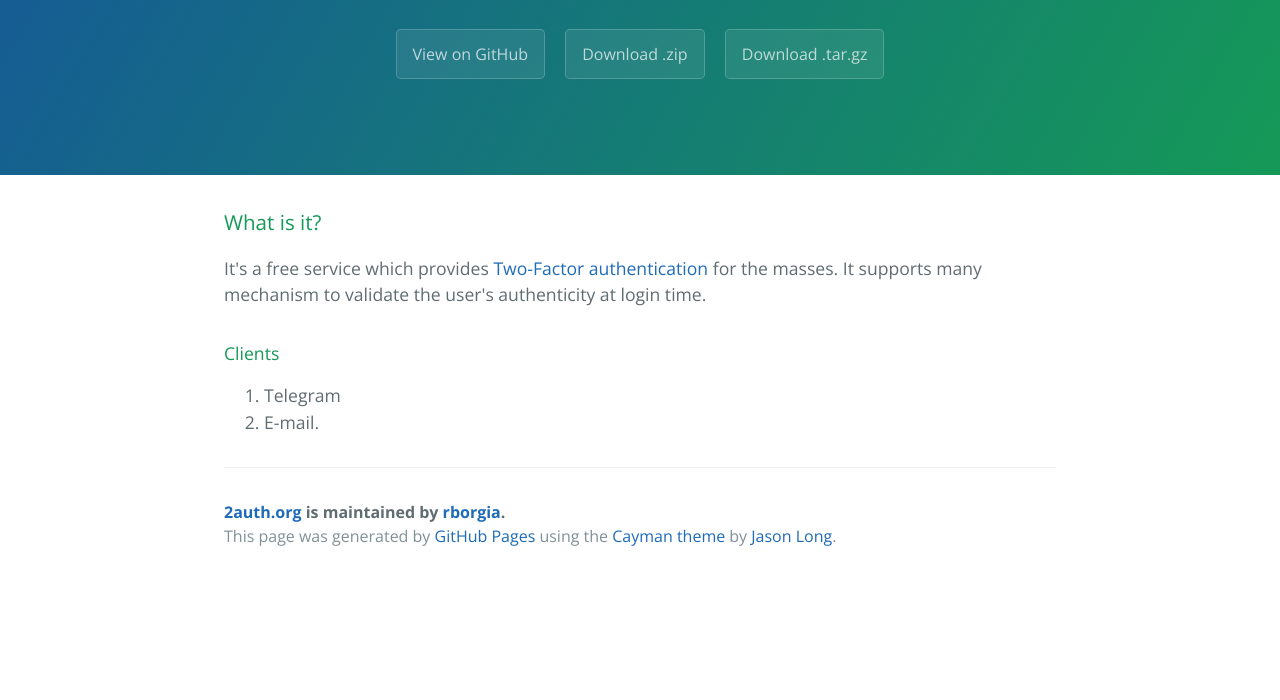
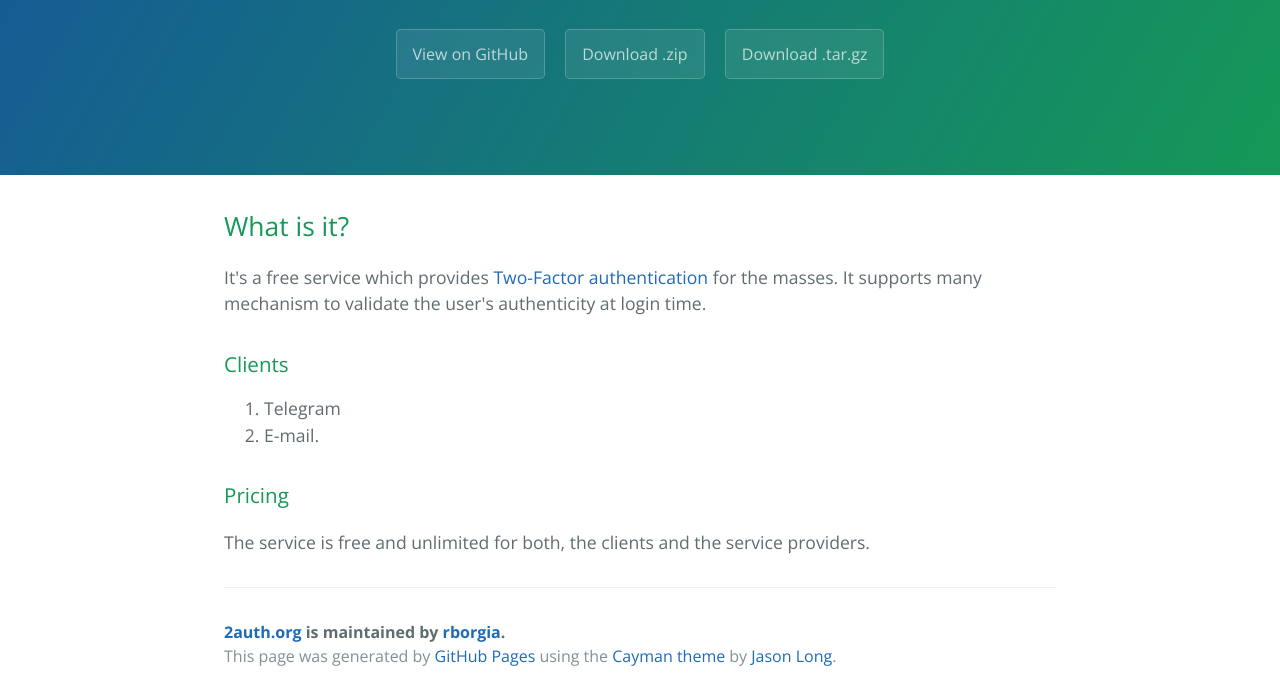
Before and after one commit to 2auth/2auth-server, a plain HTML site: page index.html in a window 1280 px wide. Shown: the part 208-908 px from the top of the page. Before the commit the page ends 800 px from the top, so only its background shows below. Drawn offline with nearby package versions, Linux system fonts and the light colour scheme.

Commit message:
Create gh-pages branch via GitHub

```diff
--- a/index.html
+++ b/index.html
@@ -19,18 +19,23 @@
     </section>
 
     <section class="main-content">
-      <h3>
-<a id="what-is-it" class="anchor" href="#what-is-it" aria-hidden="true"><span class="octicon octicon-link"></span></a>What is it?</h3>
+      <h2>
+<a id="what-is-it" class="anchor" href="#what-is-it" aria-hidden="true"><span class="octicon octicon-link"></span></a>What is it?</h2>
 
 <p>It's a free service which provides <a href="https://en.wikipedia.org/wiki/Two-factor_authentication">Two-Factor authentication</a> for the masses. It supports many mechanism to validate the user's authenticity at login time.</p>
 
-<h4>
-<a id="clients" class="anchor" href="#clients" aria-hidden="true"><span class="octicon octicon-link"></span></a>Clients</h4>
+<h3>
+<a id="clients" class="anchor" href="#clients" aria-hidden="true"><span class="octicon octicon-link"></span></a>Clients</h3>
 
 <ol>
 <li>Telegram</li>
 <li>E-mail.</li>
 </ol>
+
+<h3>
+<a id="pricing" class="anchor" href="#pricing" aria-hidden="true"><span class="octicon octicon-link"></span></a>Pricing</h3>
+
+<p>The service is free and unlimited for both, the clients and the service providers. </p>
 
       <footer class="site-footer">
         <span class="site-footer-owner"><a href="https://github.com/rborgia/2auth-server">2auth.org</a> is maintained by <a href="https://github.com/rborgia">rborgia</a>.</span>
--- a/params.json
+++ b/params.json
@@ -1 +1 @@
-{"name":"2auth.org","tagline":"Two Factor Auth service","body":"### What is it?\r\n\r\nIt's a free service which provides [Two-Factor authentication](https://en.wikipedia.org/wiki/Two-factor_authentication) for the masses. It supports many mechanism to validate the user's authenticity at login time.\r\n\r\n#### Clients\r\n\r\n1. Telegram\r\n2. E-mail.","google":"","note":"Don't delete this file! It's used internally to help with page regeneration."}
+{"name":"2auth.org","tagline":"Two Factor Auth service","body":"## What is it?\r\n\r\nIt's a free service which provides [Two-Factor authentication](https://en.wikipedia.org/wiki/Two-factor_authentication) for the masses. It supports many mechanism to validate the user's authenticity at login time.\r\n\r\n### Clients\r\n\r\n1. Telegram\r\n2. E-mail.\r\n\r\n### Pricing\r\n\r\nThe service is free and unlimited for both, the clients and the service providers. ","google":"","note":"Don't delete this file! It's used internally to help with page regeneration."}
```
